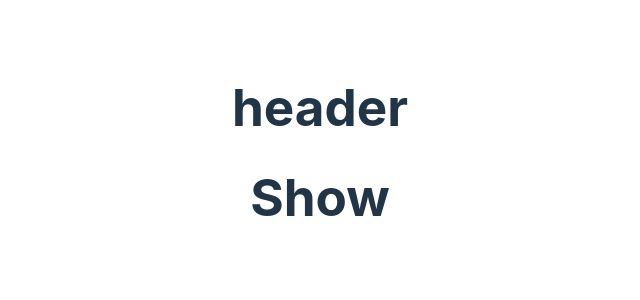
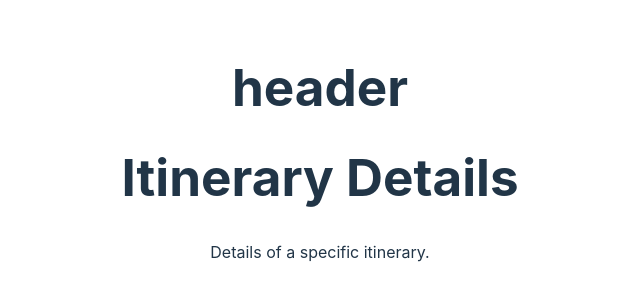
Before and after one commit to mytineraryapp/mytinerary_frontend, a React (Vite) app: page /show/1 in a window 1280 px wide. Shown: the part 248-548 px from the top of the page, without its empty margins (320-960 px from the left). Built offline with nearby package versions, Linux system fonts and the light colour scheme.

Commit message:
Add basic structure for show component

```diff
--- a/src/pages/Show.jsx
+++ b/src/pages/Show.jsx
@@ -1,6 +1,12 @@
+import React from 'react'
+
+
 function Show(props) {
     return (
-        <h1>Show</h1>
+       <div>
+         <h1>Itinerary Details</h1>
+         <p>Details of a specific itinerary.</p>
+       </div>
     );
 }
 
```
